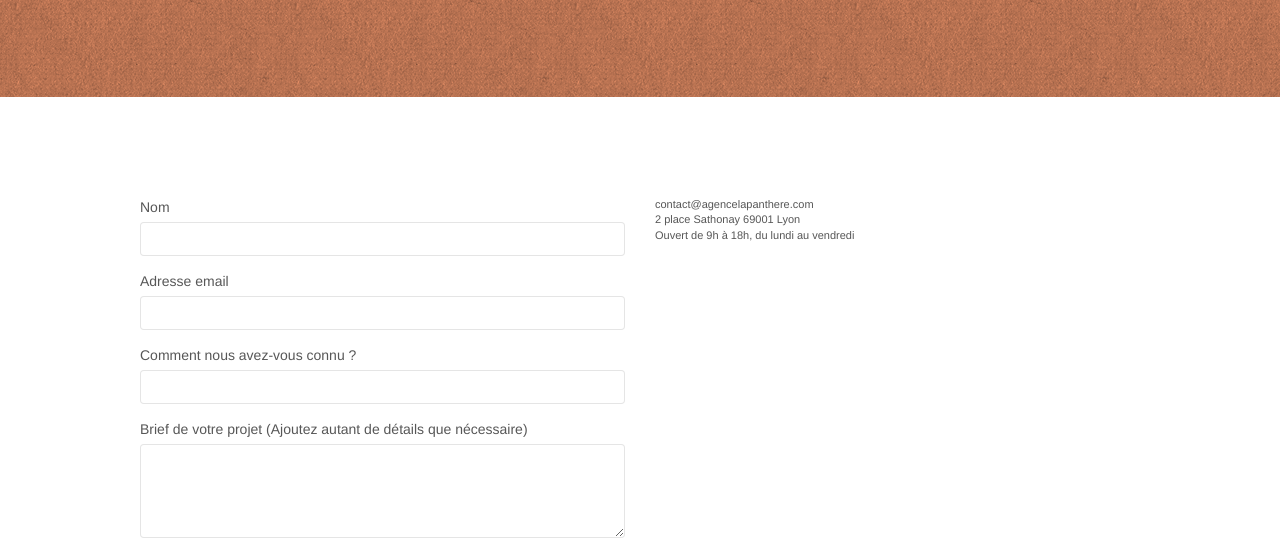
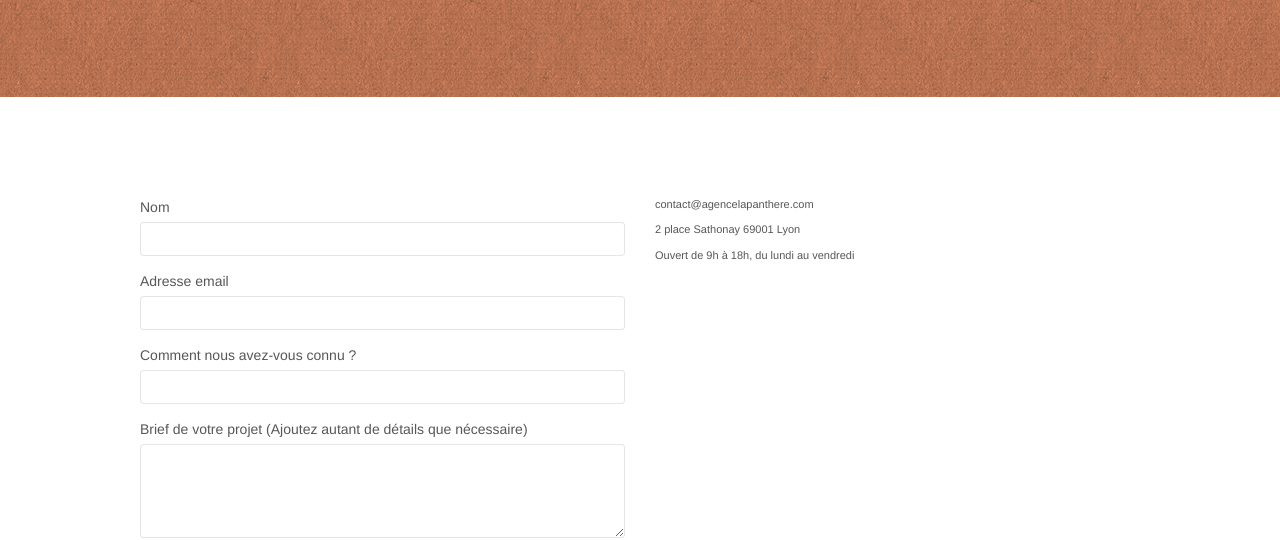
Before and after one commit to Astar73/LaPanth-re, a plain HTML site: page page2.html in a window 1280 px wide. Shown: the part 299-839 px from the top of the page. Drawn offline with nearby package versions, Linux system fonts and the light colour scheme; files that its build step writes are made by us from their sources; a script that the page names is missing.

Commit message:
Suppression <br> inutile et ajout de <p> pour séparer les textes

```diff
--- a/page2.html
+++ b/page2.html
@@ -61,8 +61,8 @@
 				<div class="row">
 					<div class="col-sm-12">
 						<h1 class="text-center hero-bloc-text tc-white">Parlons web design !</h1>
-						<p class="text-center mg-lg tc-white tight-width-whitespace">Nous sommes ravis que vous souhaitiez collaborer avec notre agence.<br>
-							Parlez-nous de votre projet en complétant le formulaire ci-dessous.</p>
+						<p class="text-center mg-lg tc-white tight-width-whitespace">Nous sommes ravis que vous souhaitiez collaborer avec notre agence.</p>
+						<p class="text-center mg-lg tc-white tight-width-whitespace">Parlez-nous de votre projet en complétant le formulaire ci-dessous.</p>
 					</div>
 				</div>
 			</div>
@@ -77,15 +77,15 @@
 						<form id="form_1" novalidate success-msg="Your message has been sent." fail-msg="Sorry it seems that our mail server is not responding, Sorry for the inconvenience!">
 							<div class="form-group">
 								<label>Nom</label>
-								<input id="name" class="form-control" required />
+								<input id="name" class="form-control" required/>
 							</div>
 							<div class="form-group">
 								<label>Adresse email</label>
-								<input id="email" class="form-control" type="email" required />
+								<input id="email" class="form-control" type="email" required/>
 							</div>
 							<div class="form-group">
 								<label>Comment nous avez-vous connu ?</label>
-								<input class="form-control" type="email" required id="input_504" />
+								<input class="form-control" type="email" required id="input_504"/>
 							</div>
 							<div class="form-group">
 								<label>Brief de votre projet (Ajoutez autant de détails que nécessaire)<br></label>
@@ -95,7 +95,9 @@
 						</form>
 					</div>
 					<div class="col-sm-6">
-						<p>contact@agencelapanthere.com<br>2 place Sathonay 69001 Lyon<br>Ouvert de 9h à 18h, du lundi au vendredi<br></p>
+						<p>contact@agencelapanthere.com</p>
+						<p>2 place Sathonay 69001 Lyon</p>
+						<p>Ouvert de 9h à 18h, du lundi au vendredi</p>
 					</div>
 				</div>
 			</div>
@@ -114,7 +116,7 @@
 			<div class="container bloc-sm">
 				<div class="row">
 					<div class="col-sm-12">
-						<p class="text-center white">Agence La Panthère - Agence web basée à Lyon.<br></p>
+						<p class="text-center white">Agence La Panthère - Agence web basée à Lyon.</p>
 						<div class="row row-no-gutters social">
 							<div class="col-sm-3">
 								<div class="text-center">
```
